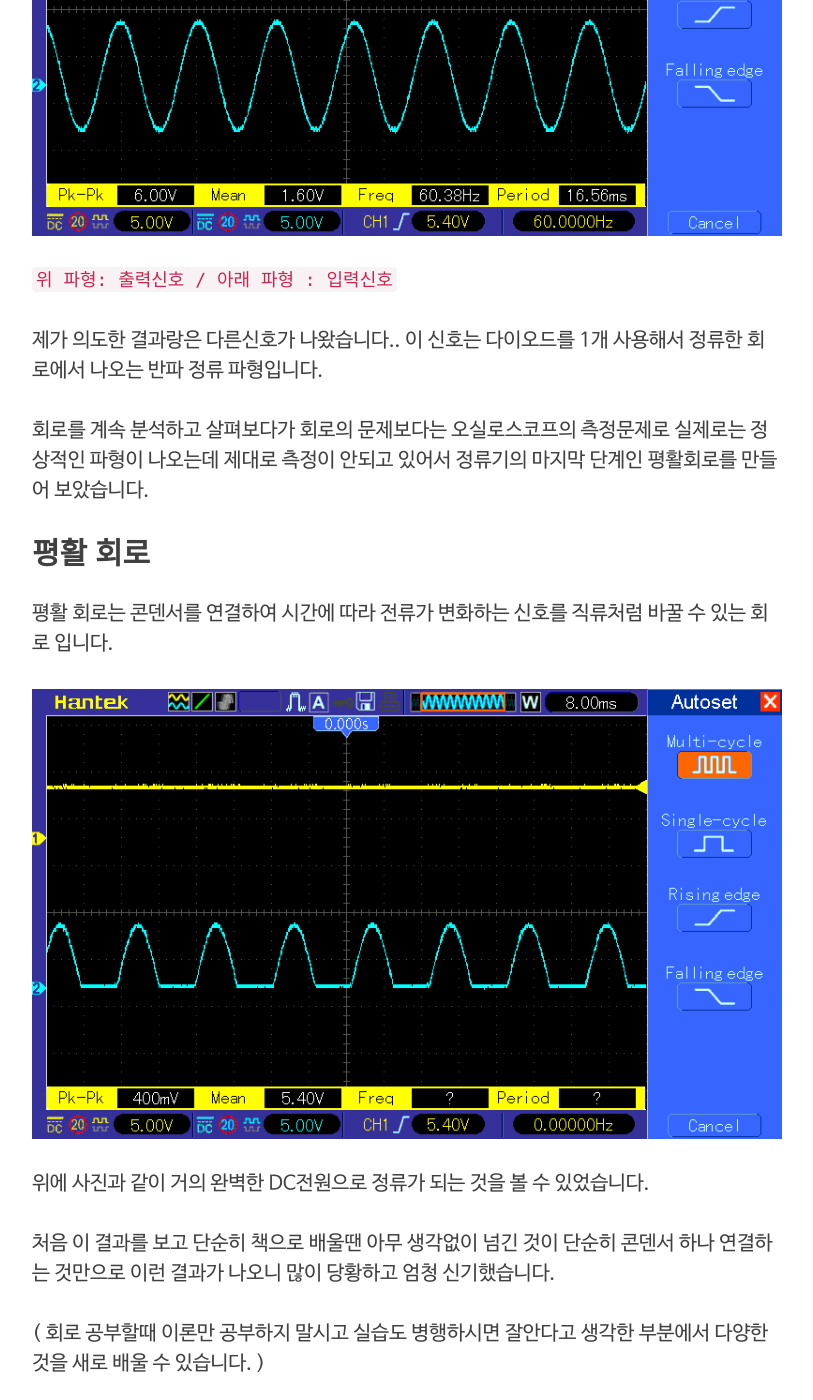
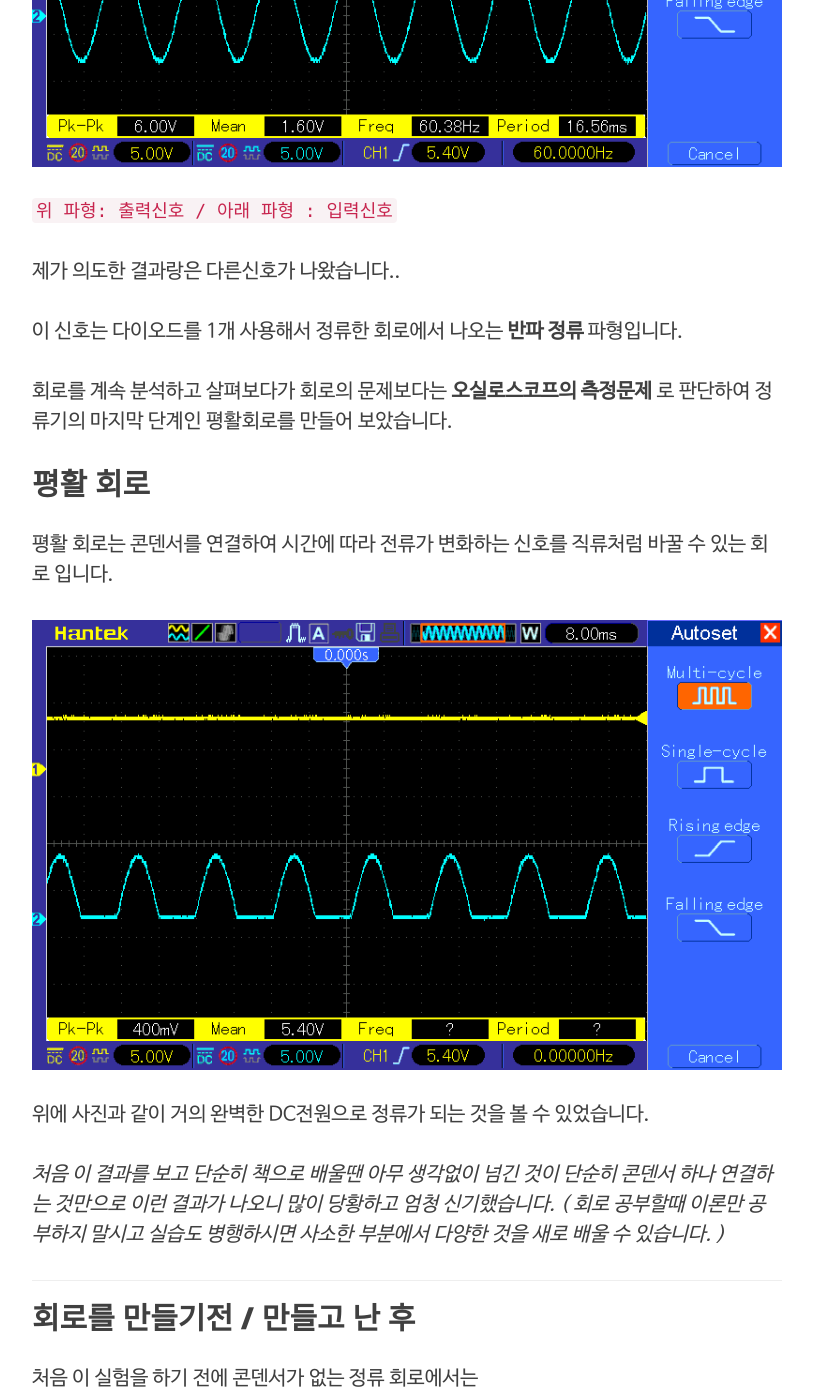
Before and after one commit to fbqweasd/fbqweasd.github.io, a Jekyll site: the page built from _posts/2019-04-03-full.md, in a window 1280 px wide and 1400 px high, scrolled down 2342 px. Shown: the whole window, without its empty margins (233-1046 px from the left). Built offline with Jekyll 4.4.1, drawn with Linux system fonts in a browser that asks for light colours; nearby versions of some CDN libraries; comment, search, counter and statistics services are not loaded; some of the changed text lies outside the part shown.

Commit message:
전파 정류회로 포스트 Update

```diff
--- a/_posts/2019-04-03-full.md
+++ b/_posts/2019-04-03-full.md
@@ -11,9 +11,9 @@ category: 개인공부
 
 ![작업환경](/img/2019-04-03/workspace.jpg)
 
-이론상으로는 잘 알고 있는 회로지만 항상 이론으로만 배운 것은 실제로 회로를 만들면 원하는 결과가 바로 나오지 않아서 이번에도 어떤 결과가 나올지 궁금하여 회로를 만들어 보았습니다
+실제로 전파 정류 회로를 만들어서 원하는 결과가 나오는지 보고 싶어서 만들어 보았습니다.
 
-    주파수 : 60hz
+  주파수 : 60hz
 	전압 : 6vpp
 	파형 : sine
 
@@ -23,12 +23,12 @@ category: 개인공부
 
 ![전파정류기_회로](/img/2019-04-03/full.png)
 
-풀 다이오드 브릿지(full wave rectifier)는 위에 보이는 회로도처럼 다이오드를 사용해서 어떠한 극성이 들어오더라도 동일한 극성으로 만들어 주는 역할을 합니다.
+**풀 다이오드 브릿지(full wave rectifier)** 는 위에 보이는 회로도처럼 다이오드를 사용해서 어떠한 극성이 들어오더라도 동일한 극성으로 만들어 주는 역할을 합니다.
 
 ![입력출력](/img/2019-04-03/input_output.png)
 
 이렇게 정형파로 -전압이 걸리는 신호가 들어오는 파형을 -로 내려가지 않는 파형으로 만들어 주는데
-이러한 파형을 맥류(ripple current)라고 합니다.
+이러한 파형을 __맥류(ripple current)__ 라고 합니다.
 
 이 회로를 구성하면 당연히 저 파형이 나올 거라고 생각을 하였는데 제가 직접 오실로 스코프로 측정을 한 결과 아래 사진과 같은 결과가 나왔습니다.
 
@@ -36,10 +36,11 @@ category: 개인공부
 
   `위 파형: 출력신호 / 아래 파형 : 입력신호`
 
-제가 의도한 결과랑은 다른신호가 나왔습니다.. 이 신호는 다이오드를 1개 사용해서 정류한 회로에서 나오는 반파 정류 파형입니다.
+제가 의도한 결과랑은 다른신호가 나왔습니다..
 
-회로를 계속 분석하고 살펴보다가 회로의 문제보다는 오실로스코프의 측정문제로 실제로는 정상적인 파형이 나오는데 제대로 측정이 안되고 있어서
-정류기의 마지막 단계인 평활회로를 만들어 보았습니다.
+이 신호는 다이오드를 1개 사용해서 정류한 회로에서 나오는 **반파 정류** 파형입니다.
+
+회로를 계속 분석하고 살펴보다가 회로의 문제보다는 **오실로스코프의 측정문제** 로 판단하여 정류기의 마지막 단계인 평활회로를 만들어 보았습니다.
 
 ## 평활 회로
 
@@ -49,9 +50,8 @@ category: 개인공부
 
 위에 사진과 같이 거의 완벽한 DC전원으로 정류가 되는 것을 볼 수 있었습니다.
 
-처음 이 결과를 보고 단순히 책으로 배울땐 아무 생각없이 넘긴 것이 단순히 콘덴서 하나 연결하는 것만으로 이런 결과가 나오니 많이 당황하고 엄청 신기했습니다.
-
-( 회로 공부할때 이론만 공부하지 말시고 실습도 병행하시면 잘안다고 생각한 부분에서 다양한 것을 새로 배울 수 있습니다. )
+*처음 이 결과를 보고 단순히 책으로 배울땐 아무 생각없이 넘긴 것이 단순히 콘덴서 하나 연결하는 것만으로 이런 결과가 나오니 많이 당황하고 엄청 신기했습니다.
+( 회로 공부할때 이론만 공부하지 말시고 실습도 병행하시면 사소한 부분에서 다양한 것을 새로 배울 수 있습니다. )*
 
 ----------
 
@@ -67,5 +67,4 @@ category: 개인공부
 
 리플전류가 있어서 완벽한 DC전원이 되지 못하는 모습을 생각하였습니다.
 
-하지만 리플 전류가 없이 완벽한 DC전원이 되는 모습을 보여주어 전자회로 공부를 실습과 병행해야 제대로된
-공부를 할 수 있다고 생각하게 되었습니다.
+하지만 리플 전류가 없이 완벽한 DC전원이 되는 모습을 보여주어 전자회로 공부를 실습과 병행해야 제대로된 공부를 할 수 있다고 생각하게 되었습니다.
```
